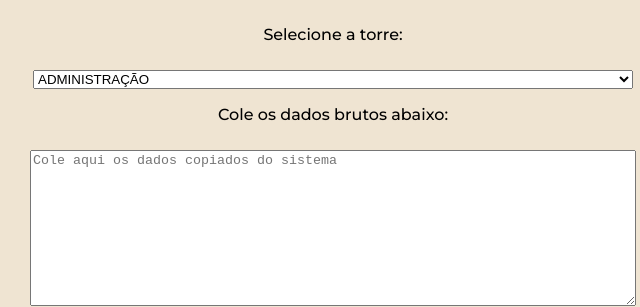
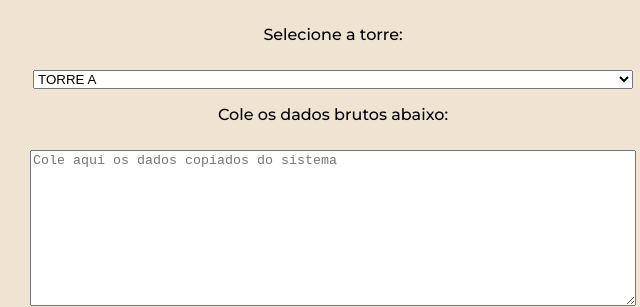
Before and after one commit to pedrofillipes/Folha-de-Assinaturas-de-Encomendas, a plain HTML site: page index.html in a window 1280 px wide. Shown: the part 121-428 px from the top of the page, 307-947 px from the left. Drawn offline with Linux system fonts and the light colour scheme.

Commit message:
Atualizar o index.html

```diff
--- a/index.html
+++ b/index.html
@@ -16,7 +16,7 @@
 
     <label for="torre">Selecione a torre:</label>
     <select id="torre">
-      <option value="ADMINISTRACAO" selected>ADMINISTRAÇÃO</option>
+      <!-- <option value="ADMINISTRACAO" selected>ADMINISTRAÇÃO</option> -->
       <option value="TORRE A">TORRE A</option>
       <option value="TORRE B">TORRE B</option>
       <option value="TORRE C">TORRE C</option>
```
